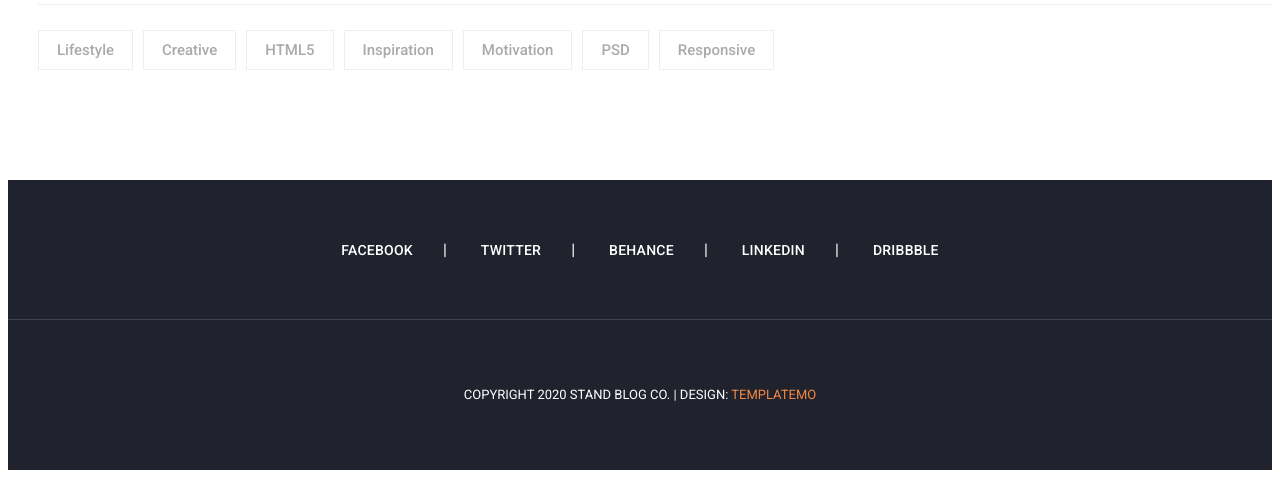
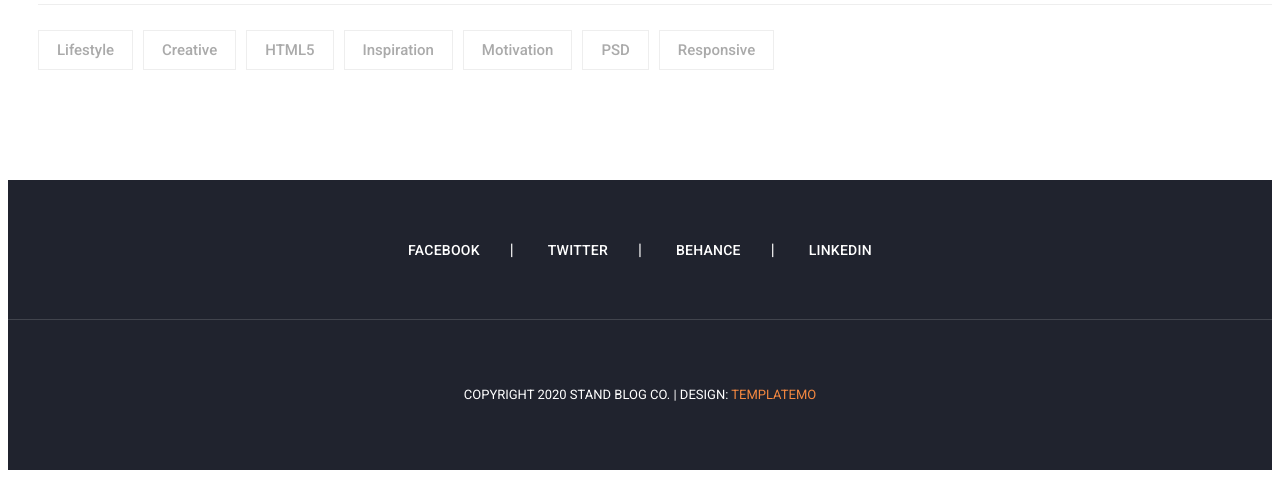
Before and after one commit to Malihashahi/blog_app, a Django app: template home_app/templates/home_app/index.html in a window 1280 px wide. Shown: the part 4196-4674 px from the top of the page. Run offline with Django 4.2, Linux system fonts and the light colour scheme; the template is opened without the code that fills it, so the values that code supplies are empty; some libraries are stand-ins or nearby versions.

Commit message:
modify ut

```diff
--- a/home_app/templates/home_app/index.html
+++ b/home_app/templates/home_app/index.html
@@ -341,7 +341,7 @@ https://templatemo.com/tm-551-stand-blog
               <li><a href="#">Twitter</a></li>
               <li><a href="#">Behance</a></li>
               <li><a href="#">Linkedin</a></li>
-              <li><a href="#">Dribbble</a></li>
+
             </ul>
           </div>
           <div class="col-lg-12">
```
